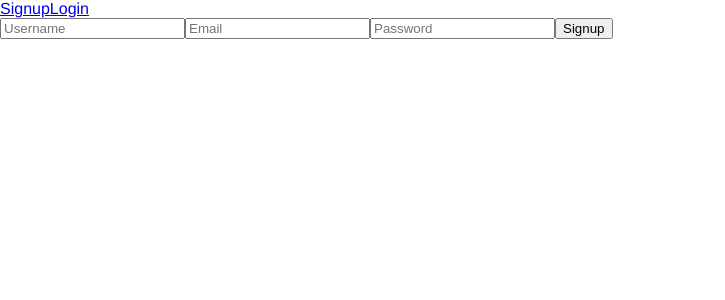
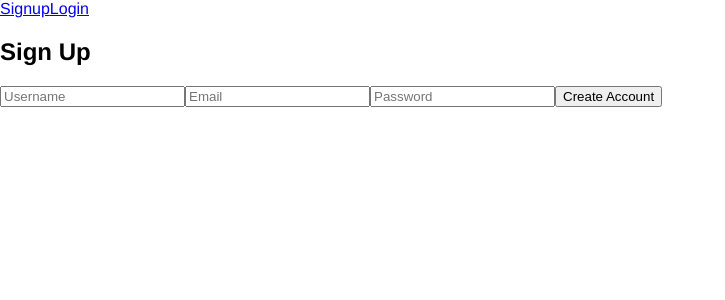
Before and after one commit to JohnMwendwa/node-react-task-manager, a React (Create React App) app in the folder client/: page / in a window 1280 px wide. Shown: the top 300 px of the page, without its empty margins (0-725 px from the left). Built offline with nearby package versions, Linux system fonts and the light colour scheme.

Commit message:
add h2 sign up heading

```diff
--- a/client/src/components/Signup.js
+++ b/client/src/components/Signup.js
@@ -35,6 +35,7 @@ function Signup() {
       <Navbar />
 
       <div className="Signup__wrapper">
+        <h2>Sign Up</h2>
        <form onSubmit={handleSubmit} className='Signup__form'>
         <input
           type="text"
@@ -63,7 +64,7 @@ function Signup() {
           className='Signup__password'
         />
 
-        <button className='Signup__button'>Signup</button>
+        <button className='Signup__button'>Create Account</button>
       </form>
       </div>
      </div>
```
